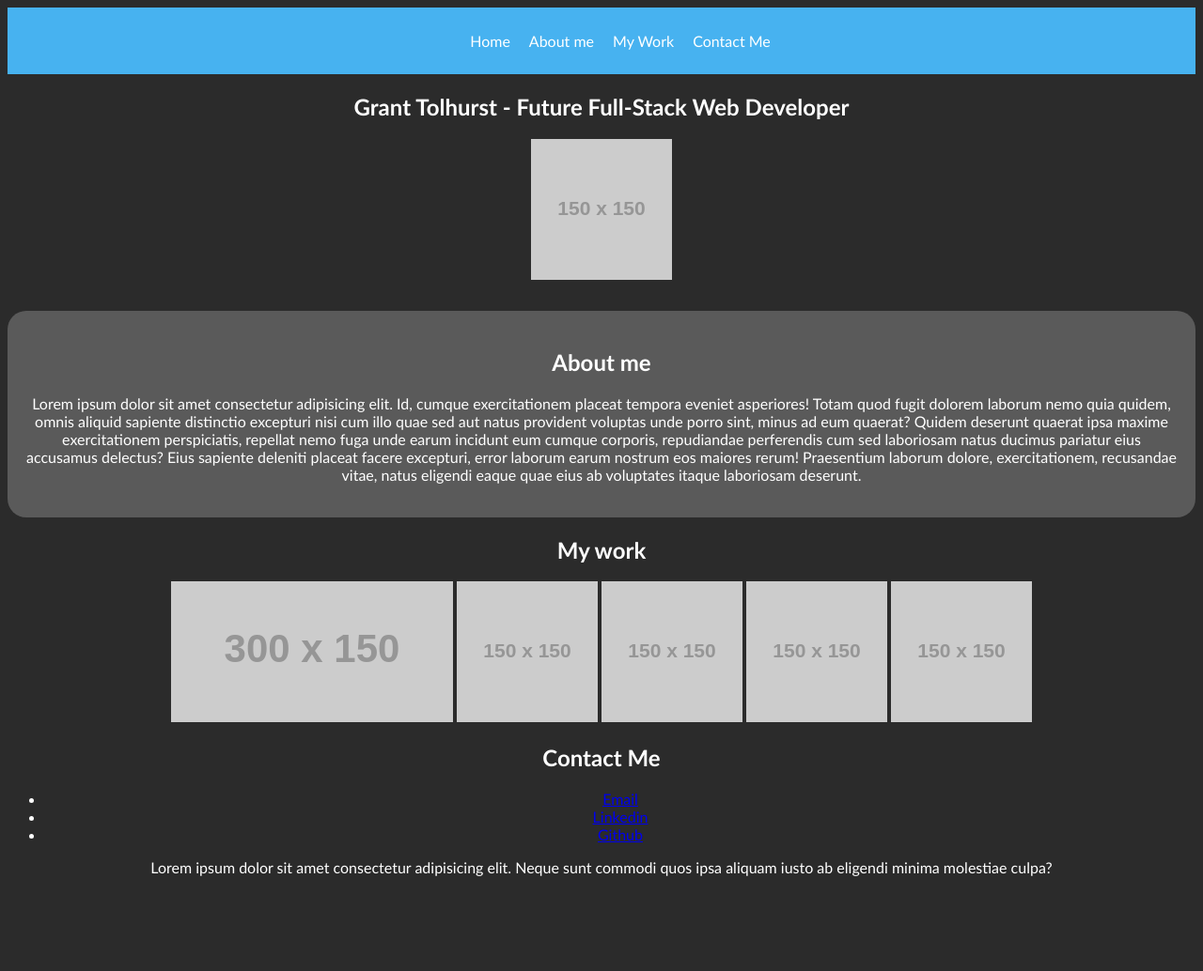
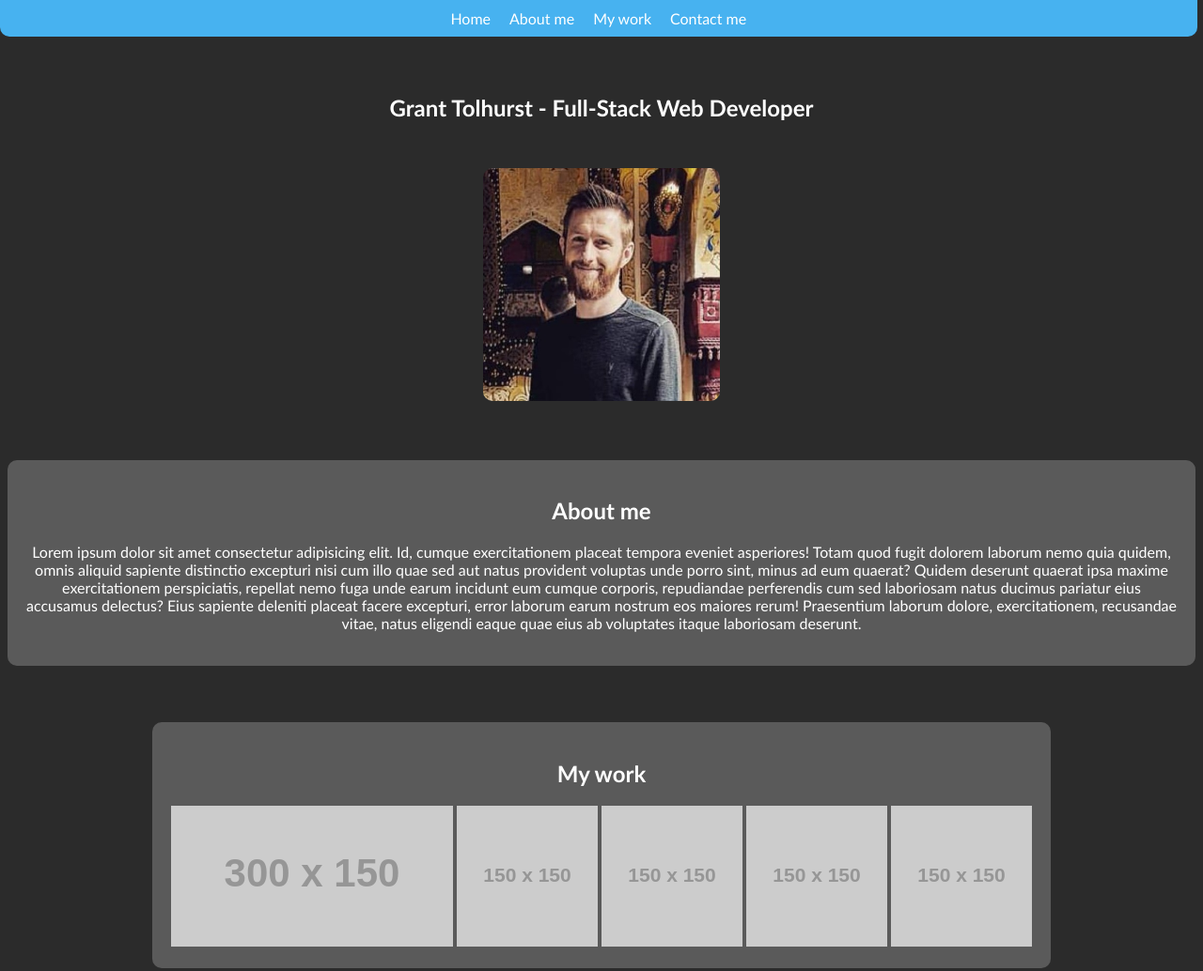
Before and after one commit to GrantRT/Portfolio, a plain HTML site: page index.html in a window 1280 px wide. Shown: the top 1034 px of the page at 94% size. Before the commit the page ends 941 px from the top, so only its background shows below. Drawn offline with Linux system fonts and the light colour scheme; placeholder pictures from the web are drawn by us.

Commit message:
updated header styling

```diff
--- a/assets/style.css
+++ b/assets/style.css
@@ -3,6 +3,13 @@ body {
   color: white;
   text-align: center;
   font-family: 'Gill Sans', 'Gill Sans MT', Calibri, 'Trebuchet MS', sans-serif;
+}
+
+header {
+  position: fixed;
+  width: 99.5%;
+  left: 0;
+  top: 0;
 }
 
 nav a {
@@ -11,27 +18,45 @@ nav a {
 }
 
 nav {
-  text-align: center;
   background-color: hsl(202, 85%, 61%);
-  color: aqua;
+  border-radius: 0 0 10px 10px;
 }
 
-nav ul {
+ul {
   display: inline-flex;
   list-style-type: none;
+  padding: 0;
+  margin: auto;
 }
 
-nav ul li {
+ul li {
   padding: 10px;
 }
 
-#about-me {
+h1 {
+  margin-top: 100px;
+  margin-bottom: 50px;
+}
+
+#profile-image {
+  max-width: 20%;
+  height: auto;
+  border-radius: 10px;
+}
+
+#about-me,
+#my-work,
+#contact-me {
   background-color: rgb(90, 90, 90);
   padding: 20px;
-  margin-top: 30px;
-  border-radius: 20px;
+  margin-top: 60px;
+  border-radius: 10px;
 }
 
 #my-work {
   display: inline-block;
 }
+
+#my-work img {
+  margin: 0 auto;
+}
--- a/index.html
+++ b/index.html
@@ -13,16 +13,16 @@
         <ul>
           <li><a href="#home">Home</a></li>
           <li><a href="#about-me">About me</a></li>
-          <li><a href="#my-work">My Work</a></li>
-          <li><a href="#contact-me">Contact Me</a></li>
+          <li><a href="#my-work">My work</a></li>
+          <li><a href="#contact-me">Contact me</a></li>
         </ul>
       </nav>
     </header>
 
     <section id="home">
-      <h1>Grant Tolhurst - Future Full-Stack Web Developer</h1>
+      <h1>Grant Tolhurst - Full-Stack Web Developer</h1>
 
-      <img src="https://via.placeholder.com/150"></img>
+      <img src="./assets/Images/profile-photo.jpg" id="profile-image"></img>
     </section>
 
     <section id="about-me">
@@ -40,7 +40,7 @@
     </section>
 
     <section id="contact-me">
-      <h2>Contact Me</h2>
+      <h2>Contact me</h2>
       <ul>
         <li><a href="mailto:granto_92@hotmail.com">Email</a></li>
         <li><a href="#">Linkedin</a></li>
```
Also changed, not shown: assets/Images/profile-photo.jpg (added).
